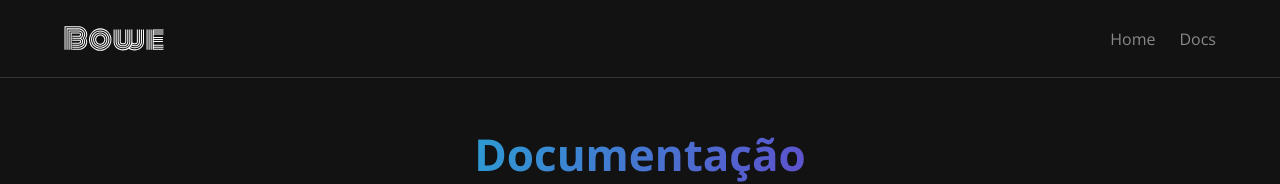
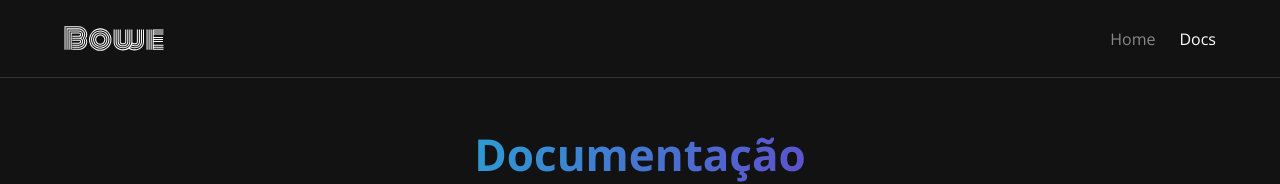
Before and after one commit to devbowe/modelo-bowe, a Next.js app: page /docs in a window 1280 px wide. Shown: the top 184 px of the page. Built offline with nearby package versions, Linux system fonts and the light colour scheme.

Commit message:
add: header current link

```diff
--- a/src/components/patterns/Header/index.jsx
+++ b/src/components/patterns/Header/index.jsx
@@ -24,7 +24,9 @@ const Header = () => {
                             <S.LinkWrapper
                                 key={link.path}
                                 active={
-                                    router.pathname === link.path ? true : false
+                                    router.pathname === link.path
+                                        ? "true"
+                                        : "false"
                                 }
                             >
                                 <Link href={link.path}>{link.label}</Link>
--- a/src/components/patterns/Header/styles.jsx
+++ b/src/components/patterns/Header/styles.jsx
@@ -20,6 +20,7 @@ export const Content = styled.div`
 
 export const LinkWrapper = styled.div`
     position: relative;
+    color: ${(props) => (props.active === "true" ? "#fff" : "unset")};
 
     &::after,
     &::after {
```
